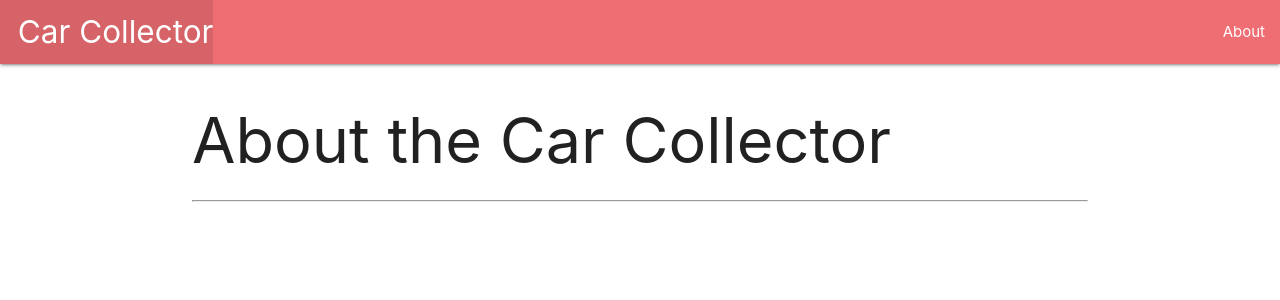
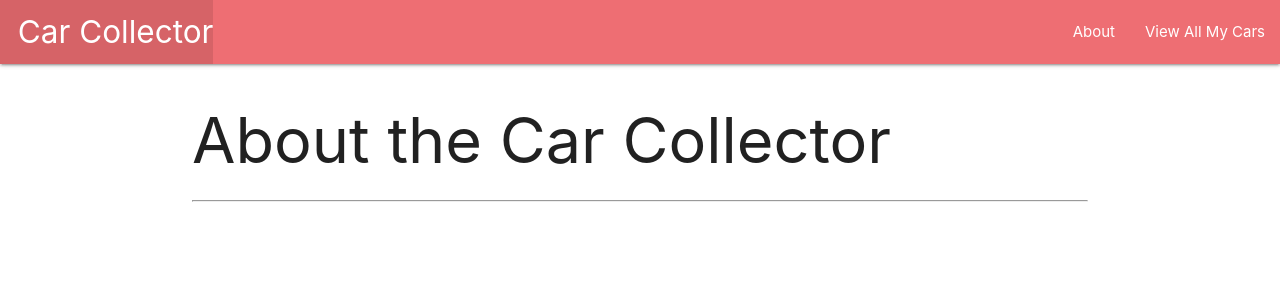
Before and after one commit to rela7e/carcollector, a Django app: page /about/ in a window 1280 px wide. Shown: the top 300 px of the page. Run offline with Django 5.2, Linux system fonts and the light colour scheme.

Commit message:
make cars index route and view, hard code in basic car data

```diff
--- a/main_app/templates/base.html
+++ b/main_app/templates/base.html
@@ -18,6 +18,7 @@
         </ul>
         <ul class="right">
           <li><a href="/about">About</a></li>
+          <li><a href="/cars">View All My Cars</a></li>
         </ul>
       </div>
     </nav>
--- a/main_app/urls.py
+++ b/main_app/urls.py
@@ -4,4 +4,5 @@ from . import views
 urlpatterns = [
     path('', views.home, name='home'),
     path('about/', views.about, name='about'),
+    path('cars/', views.cars_index, name='index'),
 ]
--- a/main_app/views.py
+++ b/main_app/views.py
@@ -1,7 +1,18 @@
 from django.shortcuts import render
+
+cars = [
+    {'make': 'Chevrolet', 'model': 'Camaro', 'year': '1972', 'colour': 'red'},
+    {'make': 'Ford', 'model': 'Mustang', 'year': '1970', 'colour': 'black'},
+]
+
+
 
 # Create your views here.
 def home(request):
     return render(request, 'home.html')
 def about(request):
     return render(request, 'about.html')
+def cars_index(request):
+    return render(request, 'cars/index.html', {
+        'cars': cars
+    })
```
